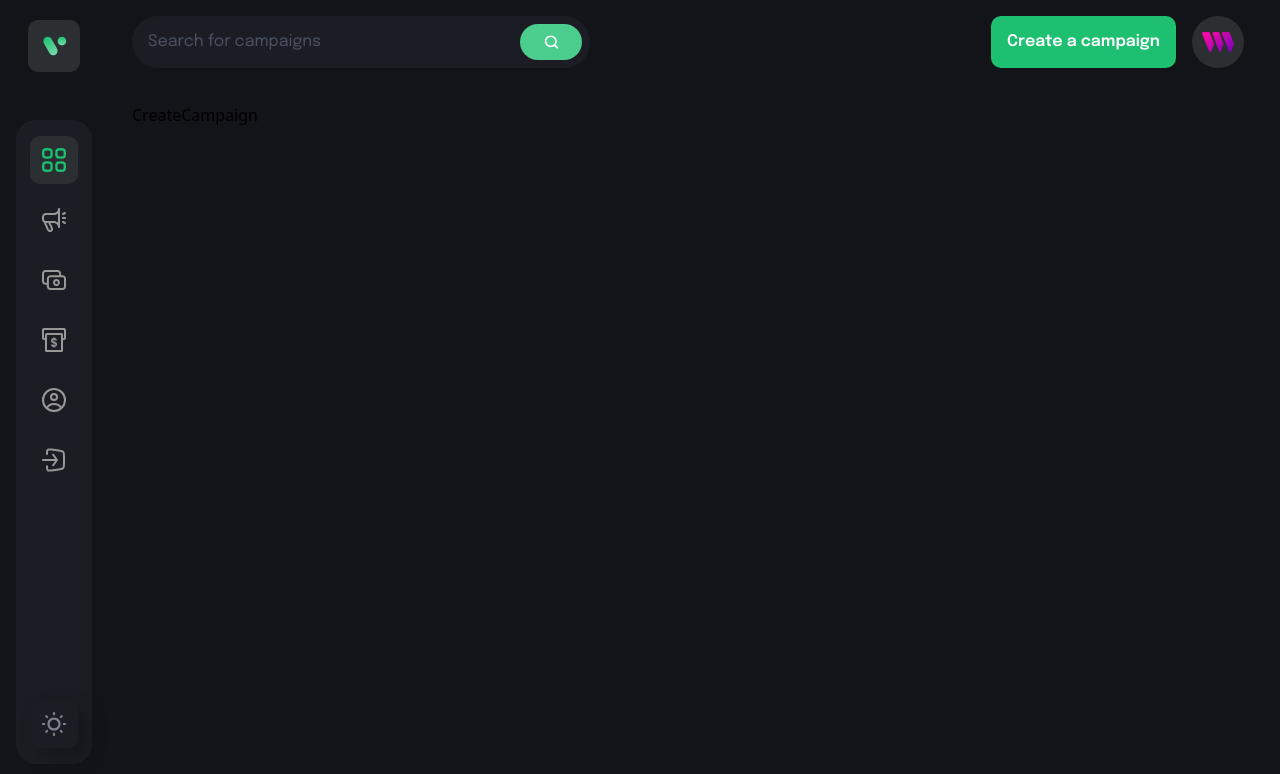
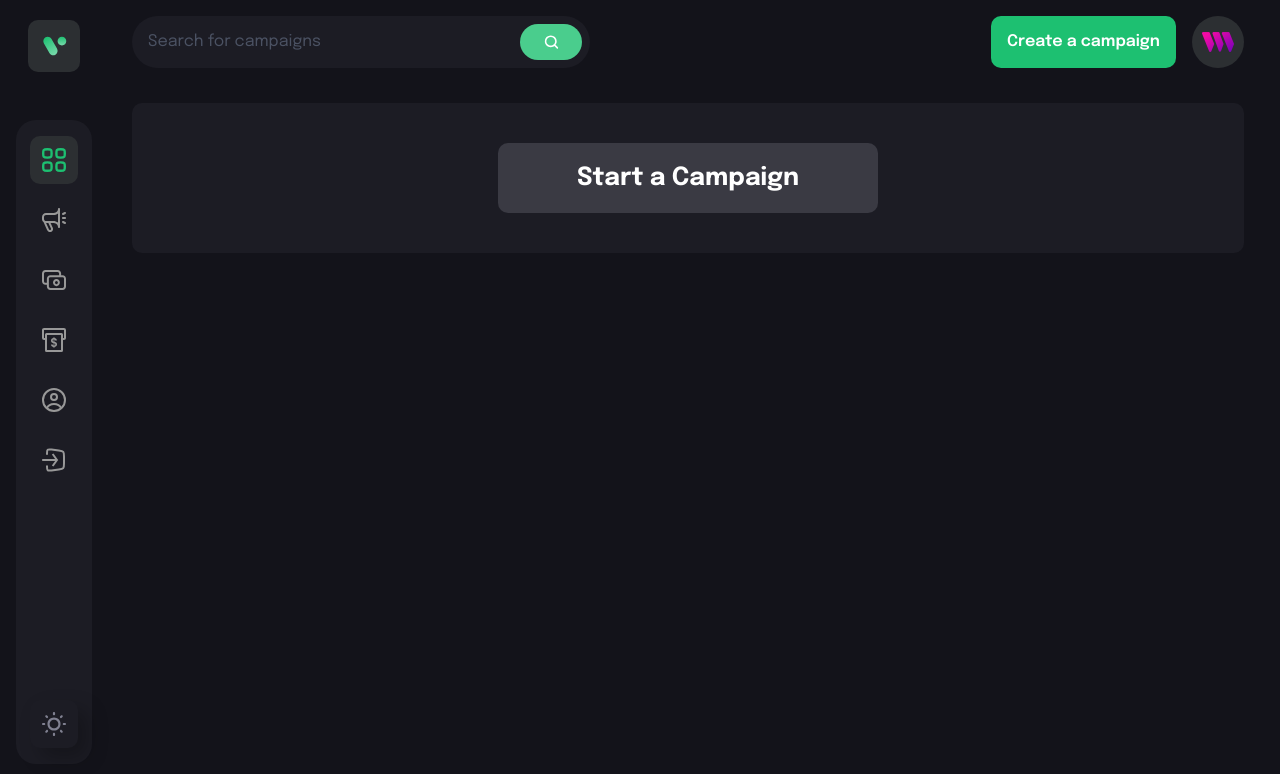
Before and after one commit to AlanAlvarez21/crowdfundingApp, a React (Vite) app in the folder client-side/: page /create-campaign in a window 1280 px wide. Shown: the top 774 px of the page. Built offline with nearby package versions, Linux system fonts and the light colour scheme; what @thirdweb-dev/react would draw is missing.

Commit message:
wip: create campaign in progress

```diff
--- a/client-side/src/pages/CreateCampaign.jsx
+++ b/client-side/src/pages/CreateCampaign.jsx
@@ -1,8 +1,32 @@
-import React from 'react'
+import React, { useState } from 'react';
+import { useNavigate } from 'react-router-dom';
+import { ethers } from 'ethers';
+
+import { money } from '../assets'
+import { CustomButton } from '../components'
+import { checkIfImage } from '../utils'
 
 const CreateCampaign = () => {
+  const navigate = useNavigate();
+  const [isLoading, setIsloading] = useState(false);
+  const [form, setform] = useState({
+    name: '',
+    title: '',
+    description: '',
+    target: '',
+    deadline: '',
+    image: '',
+  });
+
   return (
-    <div>CreateCampaign</div>
+    <div className='bg-[#1c1c24] flex justify-center items-center flex-col rounded-[10px] sm:p-10 p-4'>
+      {isLoading && 'Loader...'}
+      <div className="flex justify-center items-center p-[16px] sm:min-w-[380px] bg-[#3a3a43] rounded-[10px]">
+        <h1 className="font-epilogue font-bold sm:text-[25px] text-[18px] leading-[38px] text-white">
+          Start a Campaign
+        </h1>
+      </div>
+    </div>
   )
 }
 
```
